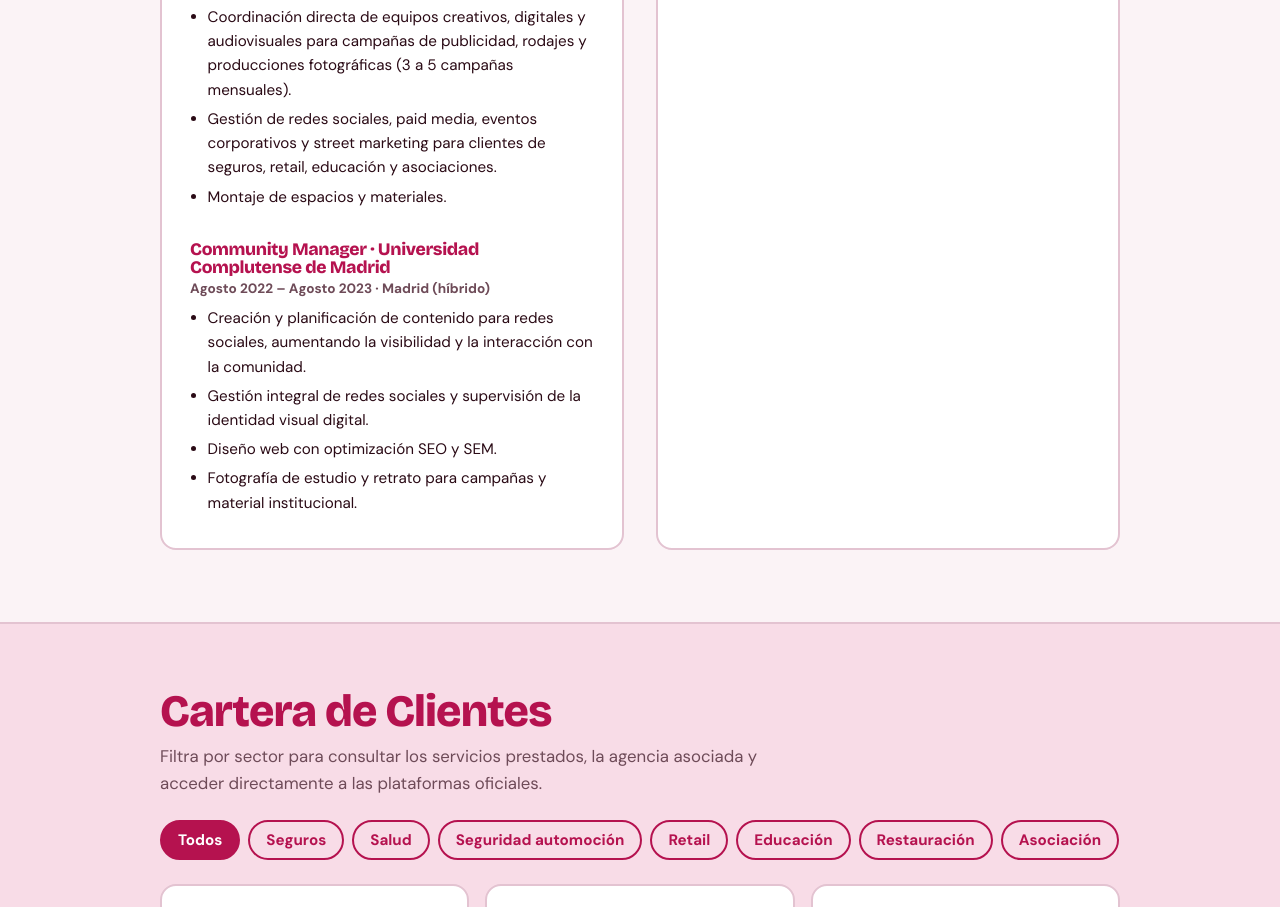
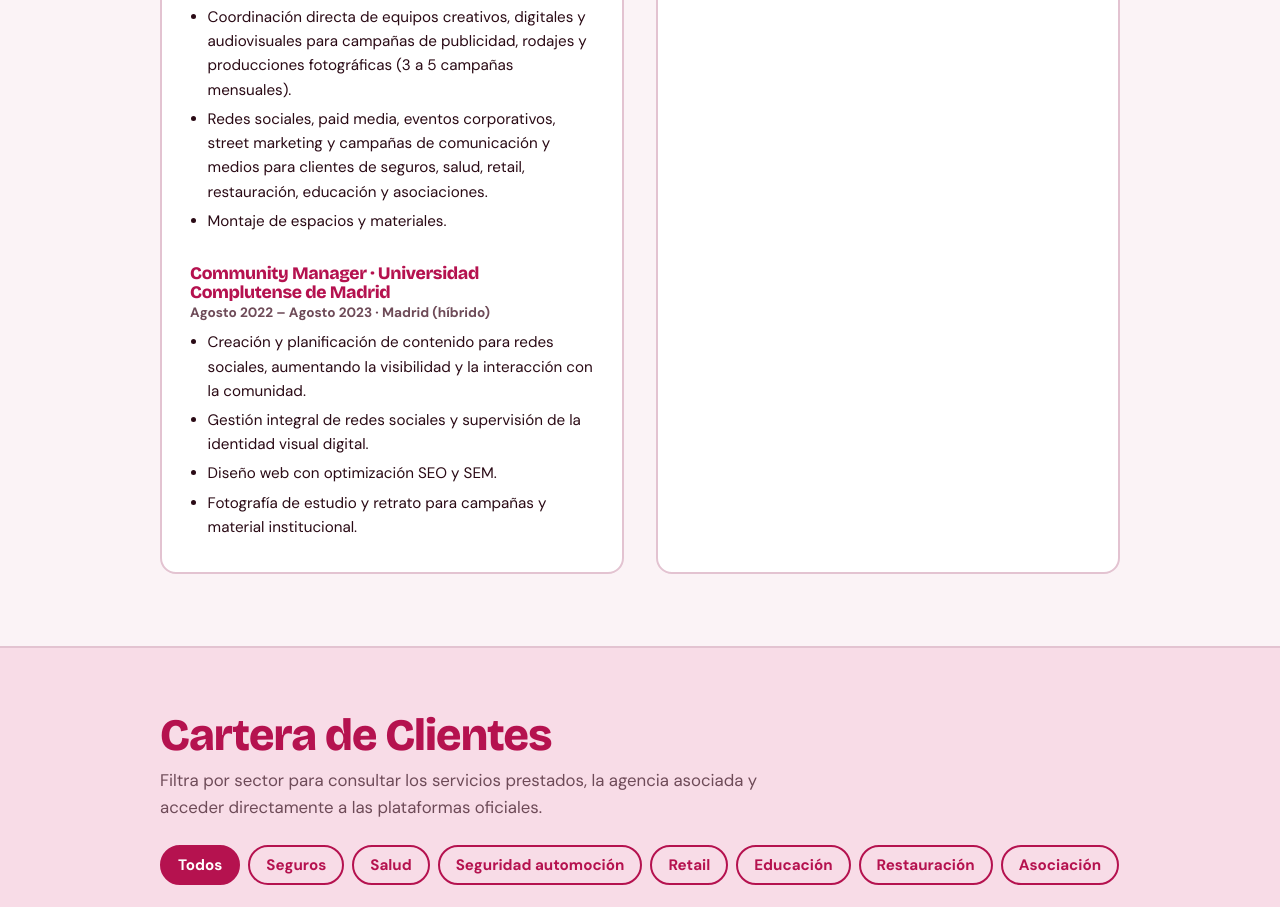
Before and after one commit to carmenrojodelgado-sketch/cv-carmen-rojo, a plain HTML site: page index.html in a window 1280 px wide. Shown: the part 1455-2362 px from the top of the page. Drawn offline with nearby package versions, Linux system fonts and the light colour scheme.

Commit message:
Update social media management description in index.html

```diff
--- a/index.html
+++ b/index.html
@@ -130,7 +130,7 @@ dialog::backdrop{background:rgba(30,7,16,.65)}
             <li>Definición de estrategia creativa, redacción de copys, desarrollo web, optimización SEO y análisis de keywords.</li>
             <li>Redacción de guiones para campañas, podcast, vídeos y otros formatos.</li>
             <li>Coordinación directa de equipos creativos, digitales y audiovisuales para campañas de publicidad, rodajes y producciones fotográficas (3 a 5 campañas mensuales).</li>
-            <li>Gestión de redes sociales, paid media, eventos corporativos y street marketing para clientes de seguros, retail, educación y asociaciones.</li>
+            <li>Redes sociales, paid media, eventos corporativos, street marketing y campañas de comunicación y medios para clientes de seguros, salud, retail, restauración, educación y asociaciones.</li>
             <li>Montaje de espacios y materiales.</li>
           </ul>
         </div>
```
